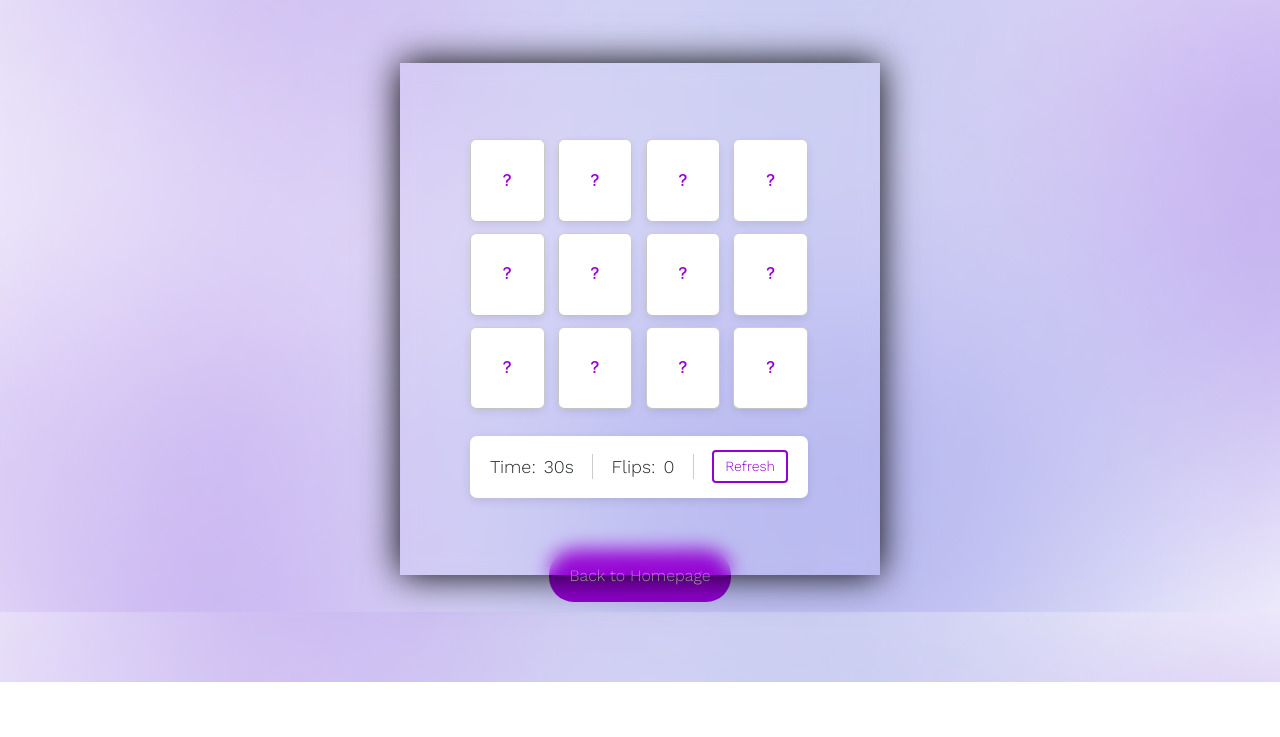
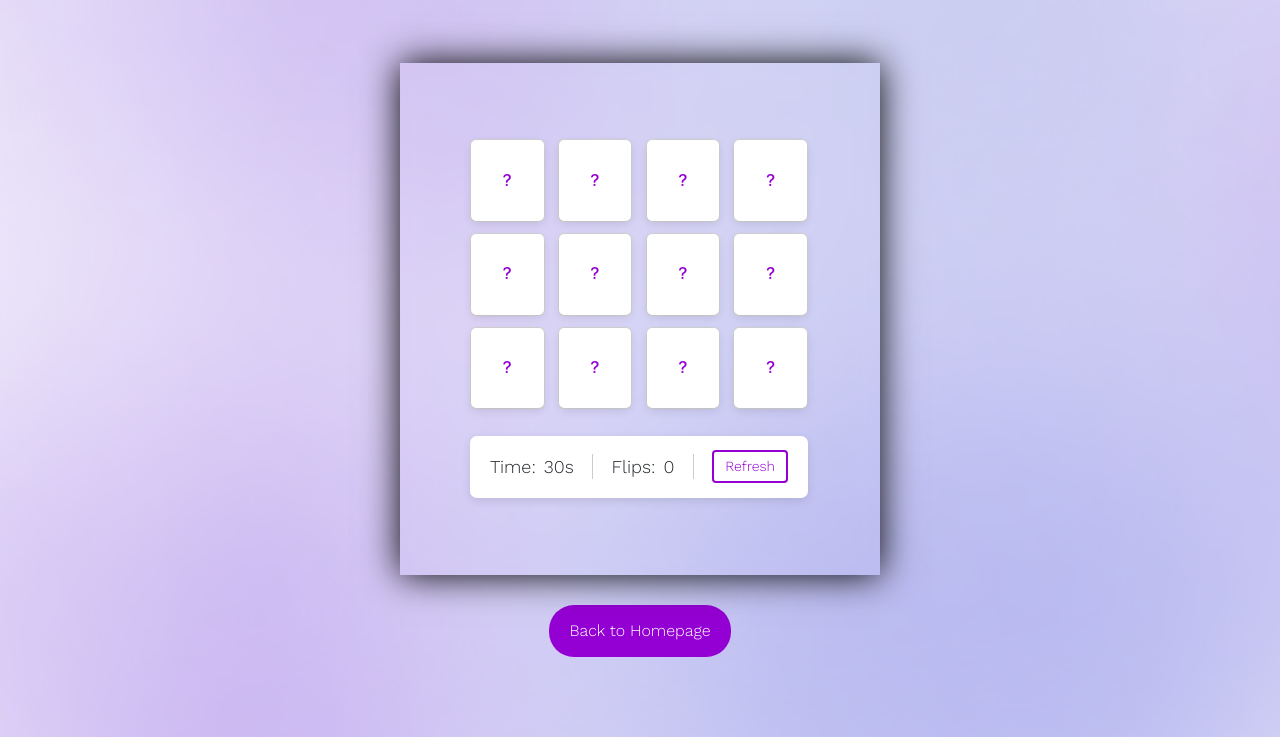
Before and after one commit to royayushi/FunBot, a plain HTML site: page memory.html in a window 1280 px wide. Shown: the part 188-925 px from the top of the page. Before the commit the page ends 870 px from the top, so only its background shows below. Drawn offline with nearby package versions, Linux system fonts and the light colour scheme.

Commit message:
Modified a lot.

```diff
--- a/memory.css
+++ b/memory.css
@@ -6,9 +6,9 @@
   box-sizing: border-box;
   font-family: 'Work Sans', sans-serif;
 }
-html{
+/*html{
     height: 100%;
-}
+}*/
 h1{
     margin-top: 70px;
 }
@@ -24,7 +24,7 @@ a{
     background-color: darkviolet;
     color: white;
     border-radius: 25px;
-    margin-top: 25px;
+    margin-top: 80px;
     margin-bottom: 80px;
     display: inline-block;
 }
@@ -44,8 +44,8 @@ body{
   align-items: center;
   justify-content: center;
   background: url("assets\\th3.png");
-  background-size: cover;
-  height: 100%;
+  background-size: 1700px;
+  /*height: 100%;*/
   position: relative;
 }
 ::selection{
```
